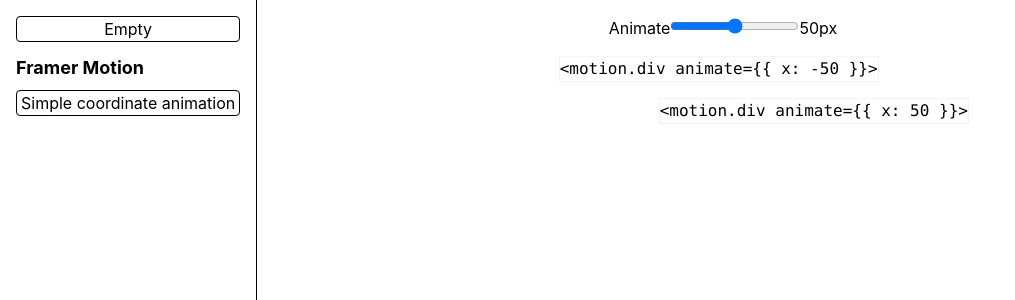
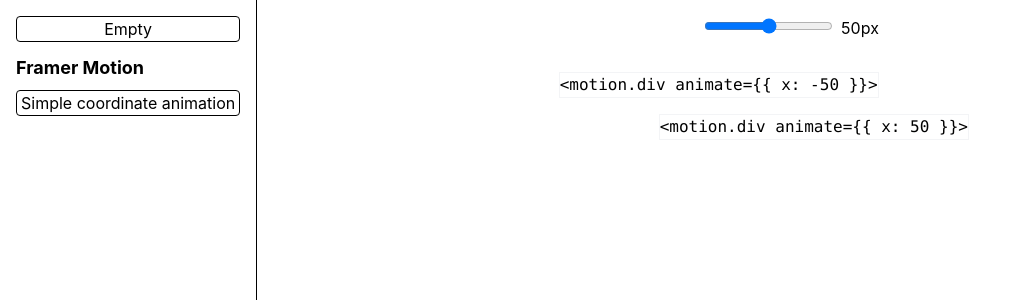
Before and after one commit to hwride/animation, a React (Vite) app: page / in a window 1280 px wide. Both pictures are taken after a click on the button "Simple coordinate animation". Shown: the top 300 px of the page, without its empty margins (0-1015 px from the left). Built offline with nearby package versions, Linux system fonts and the light colour scheme; the HTML template or start-up script is replaced by a standard one.

Commit message:
Fix jumping text.

```diff
--- a/src/pages/SimpleCoordAnimate.tsx
+++ b/src/pages/SimpleCoordAnimate.tsx
@@ -3,10 +3,12 @@ import { useState } from 'react'
 export function SimpleCoordAnimate() {
   const [coordVal, setCoordVal] = useState(50)
   return (
-    <div className="w-min m-auto pt-4">
+    <>
+      <div className="w-fit m-auto pt-4">
+        {/* Controls */}
         <label>
-        Animate
           <input
+            className="mx-2"
             value={coordVal}
             type="range"
             min={0}
@@ -16,6 +18,10 @@ export function SimpleCoordAnimate() {
           {/* Absolute to stop it affecting width when the numbers increase */}
           <span className="absolute">{coordVal}px</span>
         </label>
+      </div>
+
+      <div className="w-min m-auto pt-4">
+        {/* Animated stuff */}
         <motion.div
           animate={{ x: -coordVal }}
           className="w-min border border-gray-100 my-4"
@@ -33,5 +39,6 @@ export function SimpleCoordAnimate() {
           </pre>
         </motion.div>
       </div>
+    </>
   )
 }
```
Lines whose indentation alone changed are shown as unchanged.
